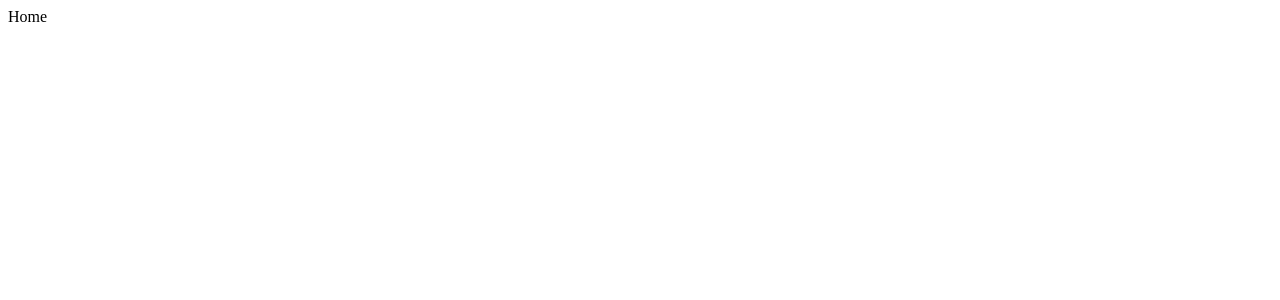
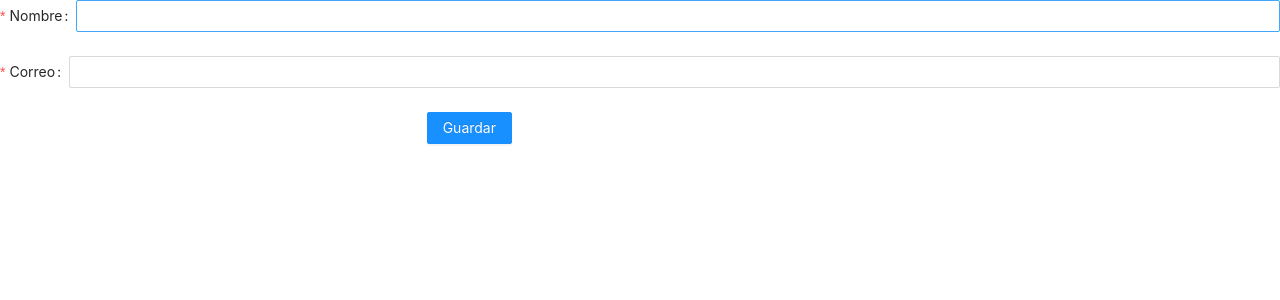
Before and after one commit to napandalesr/social-network-front, a React (Create React App) app: page / in a window 1280 px wide. Shown: the top 300 px of the page. Built offline with nearby package versions, Linux system fonts and the light colour scheme.

Commit message:
feat: se crea el formulario de registro de usuario

```diff
--- a/package.json
+++ b/package.json
@@ -11,12 +11,14 @@
     "@types/node": "^16.11.38",
     "@types/react": "^18.0.12",
     "@types/react-dom": "^18.0.5",
+    "antd": "^4.21.0",
     "git-commit-msg-linter": "^4.1.3",
     "react": "^18.1.0",
     "react-dom": "^18.1.0",
     "react-redux": "^8.0.2",
     "react-router-dom": "^6.3.0",
     "react-scripts": "5.0.1",
+    "sass": "^1.52.2",
     "typescript": "^4.7.3",
     "web-vitals": "^2.1.4"
   },
--- /dev/null
+++ b/src/Containers/RegisterForm/index.tsx
@@ -0,0 +1,40 @@
+import { Button, Form, Input } from 'antd';
+import React from 'react';
+
+interface RegisterFormProps {
+  onFinish: (values: any) => void
+};
+
+const RegisterForm: React.FC<RegisterFormProps> = ({ onFinish }) => {
+  return <>
+  <Form
+      initialValues={{ remember: true }}
+      onFinish={onFinish}
+      autoComplete="off"
+    >
+      <Form.Item
+        label="Nombre"
+        name="name"
+        rules={[{ required: true, message: 'Por favor ingrese su nonmbre!' }]}
+      >
+        <Input />
+      </Form.Item>
+
+      <Form.Item
+        label="Correo"
+        name="email"
+        rules={[{ required: true, message: 'Por favor ingrese su correo!' }]}
+      >
+        <Input />
+      </Form.Item>
+
+      <Form.Item wrapperCol={{ offset: 8, span: 16 }}>
+        <Button type="primary" htmlType="submit">
+          Guardar
+        </Button>
+      </Form.Item>
+    </Form>
+  </>;
+};
+
+export default RegisterForm;
--- a/src/Pages/Home/index.tsx
+++ b/src/Pages/Home/index.tsx
@@ -1,7 +1,12 @@
 import React from 'react';
+import RegisterForm from '../../Containers/RegisterForm';
 
-const Home:React.FC = () => {
-  return <>Home</>;
+const Home: React.FC = () => {
+  const save = (values: any): void => {
+    console.log(values);
+  };
+
+  return <><RegisterForm onFinish={save}/></>;
 };
 
 export default Home;
--- a/src/Redux/index.ts
+++ b/src/Redux/index.ts
@@ -1,7 +1,7 @@
 const types = {
 
-}
+};
 
 export {
   types
-}
+};
```
Also changed, not shown: src/Pages/Register/index.tsx (added, +7 -0 lines), src/index.tsx (+7 -0 lines), src/Redux/Store/index.ts (line endings or trailing spaces), src/index.scss (renamed from src/index.css), 1 other file (tests, documents, lock files or other folders).
